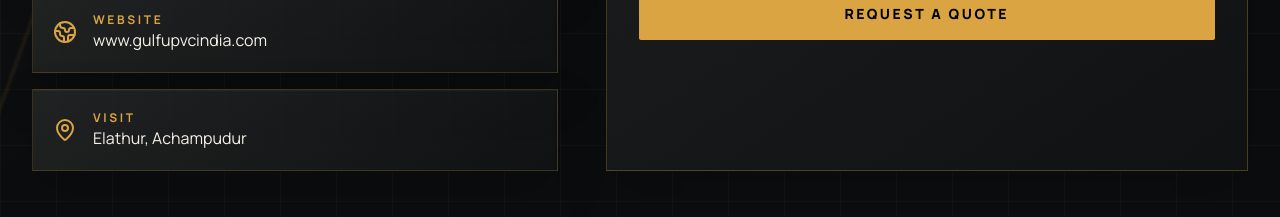
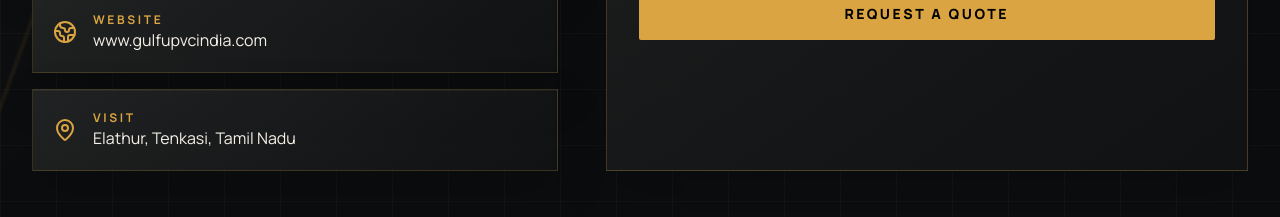
Before and after one commit to ayushrajendrans/gulf-upvc-india, a React (Vite) app: page / in a window 1280 px wide. Shown: the part 9120-9337 px from the top of the page. Built offline with nearby package versions, Linux system fonts and the light colour scheme.

Commit message:
Update displayed visit location

```diff
--- a/src/data/site.ts
+++ b/src/data/site.ts
@@ -168,5 +168,5 @@ export const contactHighlights = [
   { label: "WhatsApp", value: "Chat on WhatsApp", icon: MessageCircle, href: whatsappUrl },
   { label: "Email", value: contact.email, icon: Mail, href: `mailto:${contact.email}` },
   { label: "Website", value: contact.website, icon: Globe2, href: "https://www.gulfupvcindia.com" },
-  { label: "Visit", value: "Elathur, Achampudur", icon: MapPin, href: "#location" },
+  { label: "Visit", value: "Elathur, Tenkasi, Tamil Nadu", icon: MapPin, href: "#location" },
 ];
```
